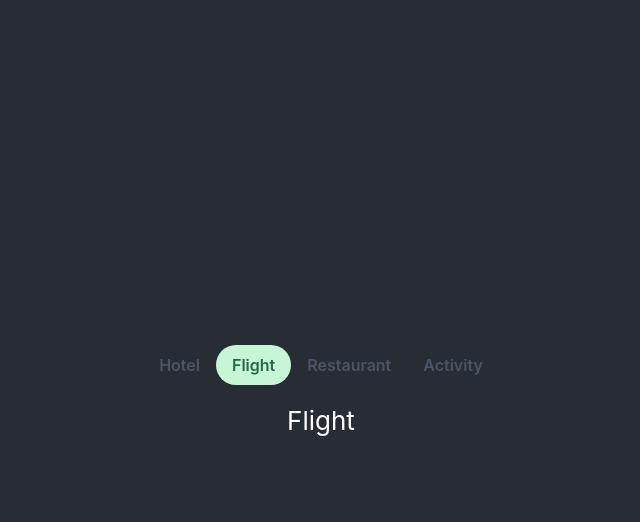
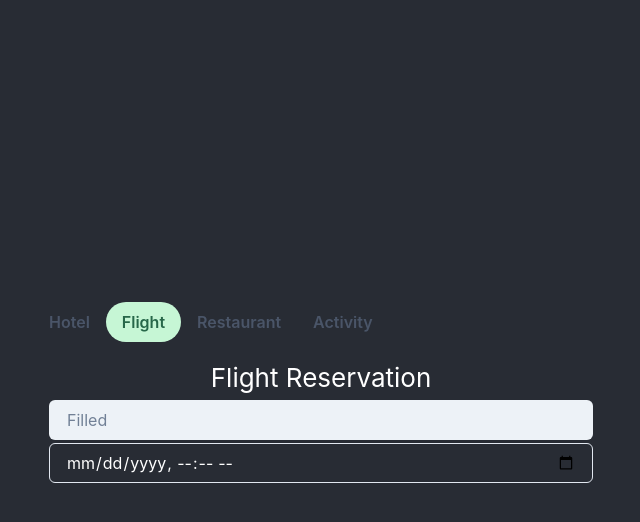
Before and after one commit to JulianCenfotec/turtlebooking, a React (Create React App) app: page / in a window 1280 px wide. Both pictures are taken after a click on the tab "Flight". Shown: the top 522 px of the page, without its empty margins (319-959 px from the left). Built offline with nearby package versions, Linux system fonts and the light colour scheme.

Commit message:
corrected structure

```diff
--- a/src/App.js
+++ b/src/App.js
@@ -1,40 +1,13 @@
 import React, { useState } from 'react';
 import './App.css';
-import { Tabs, TabList, TabPanels, Tab, TabPanel } from '@chakra-ui/react'
-import { ChakraProvider } from '@chakra-ui/react'
 import Header from './components/header/Header';
-import ActivityReservation from './components/forms/ActivityReservation';
 
 function App() {
 
   return (
     <div className="App">
       <header className="App-header">
-        <ChakraProvider>
-      <Tabs variant='soft-rounded' colorScheme='green'>
-        <TabList>
-          <Tab>Hotel</Tab>
-          <Tab>Flight</Tab>
-          <Tab>Restaurant</Tab>
-          <Tab>Activity</Tab>
-        </TabList>
-
-        <TabPanels>
-          <TabPanel>
-            <p>Hotel</p>
-          </TabPanel>
-          <TabPanel>
-            <p>Flight</p>
-          </TabPanel>
-          <TabPanel>
-            <p>Restaurant</p>
-          </TabPanel>
-          <TabPanel>
-            <ActivityReservation/>
-          </TabPanel>
-        </TabPanels>
-      </Tabs>
-    </ChakraProvider>
+          <Header/>
       </header>
     </div>
   );
--- a/src/components/forms/ActivityReservation.jsx
+++ b/src/components/forms/ActivityReservation.jsx
@@ -1,3 +1,5 @@
+import { Input } from '@chakra-ui/react'
+
 const ActivyReservation = () => {
 
   return (
--- a/src/components/forms/FlightReservation.jsx
+++ b/src/components/forms/FlightReservation.jsx
@@ -0,0 +1,20 @@
+import { Input } from '@chakra-ui/react'
+import { ChakraProvider } from '@chakra-ui/react'
+
+const FlightReservation = () => {
+
+  return (
+    <div>
+      <h1>Flight Reservation</h1>
+      <ChakraProvider>
+        <Input variant='filled' placeholder='Filled' />
+        <Input
+          placeholder="Select Date and Time"
+          size="md"
+          type="datetime-local"
+          />
+      </ChakraProvider>
+    </div>
+  )}
+
+export default FlightReservation
--- a/src/components/header/Header.js
+++ b/src/components/header/Header.js
@@ -1,10 +1,38 @@
-import * as React from 'react'
+
+import { Tabs, TabList, TabPanels, Tab, TabPanel } from '@chakra-ui/react'
 import ActivityReservation from '../forms/ActivityReservation';
+import FlightReservation from '../forms/FlightReservation';
 import { ChakraProvider } from '@chakra-ui/react'
 
 const Header = () => {
   return(
-      <div></div>
+      <div>
+      <ChakraProvider>
+        <Tabs variant='soft-rounded' colorScheme='green'>
+          <TabList>
+            <Tab>Hotel</Tab>
+            <Tab>Flight</Tab>
+            <Tab>Restaurant</Tab>
+            <Tab>Activity</Tab>
+          </TabList>
+
+          <TabPanels>
+            <TabPanel>
+              <p>Hotel</p>
+            </TabPanel>
+            <TabPanel>
+              <FlightReservation/>
+            </TabPanel>
+            <TabPanel>
+              <p>Restaurant</p>
+            </TabPanel>
+            <TabPanel>
+              <ActivityReservation/>
+            </TabPanel>
+          </TabPanels>
+        </Tabs>
+      </ChakraProvider>
+      </div>
 )}
 
 export default Header;
```
